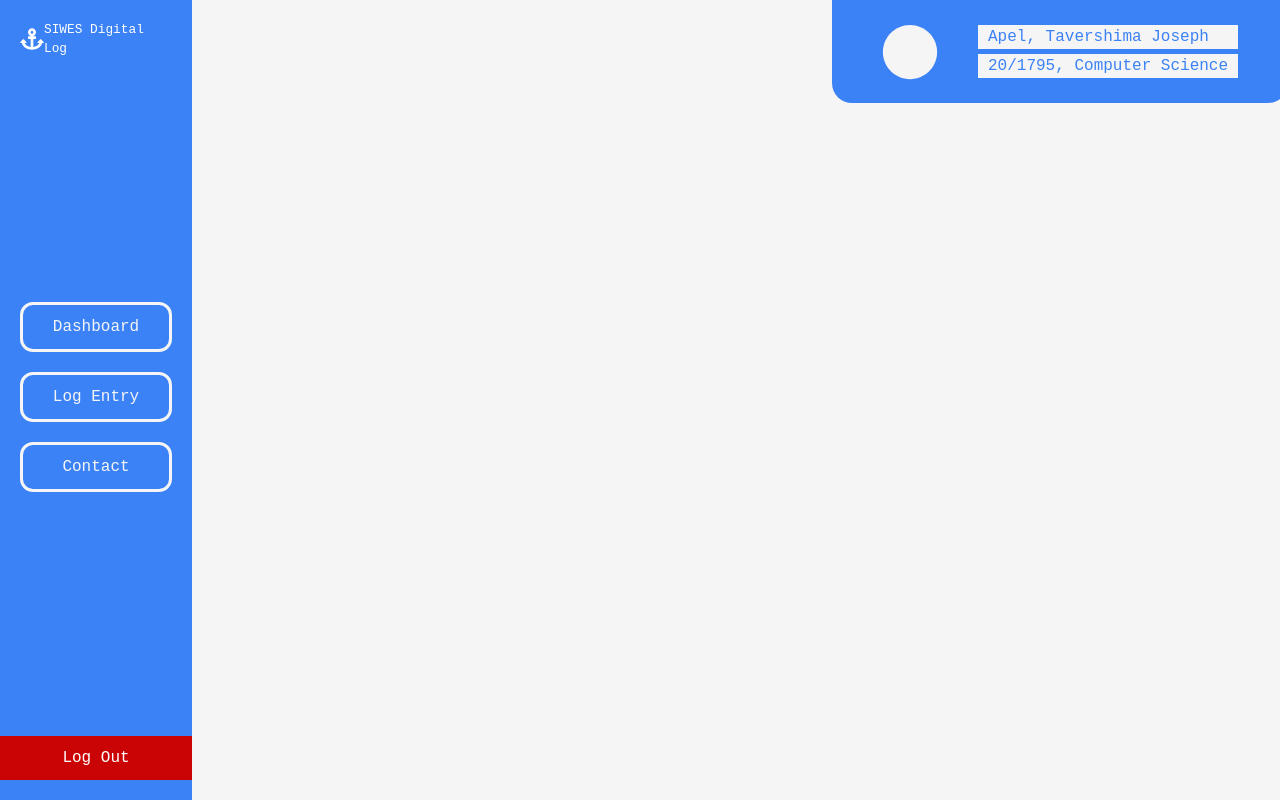
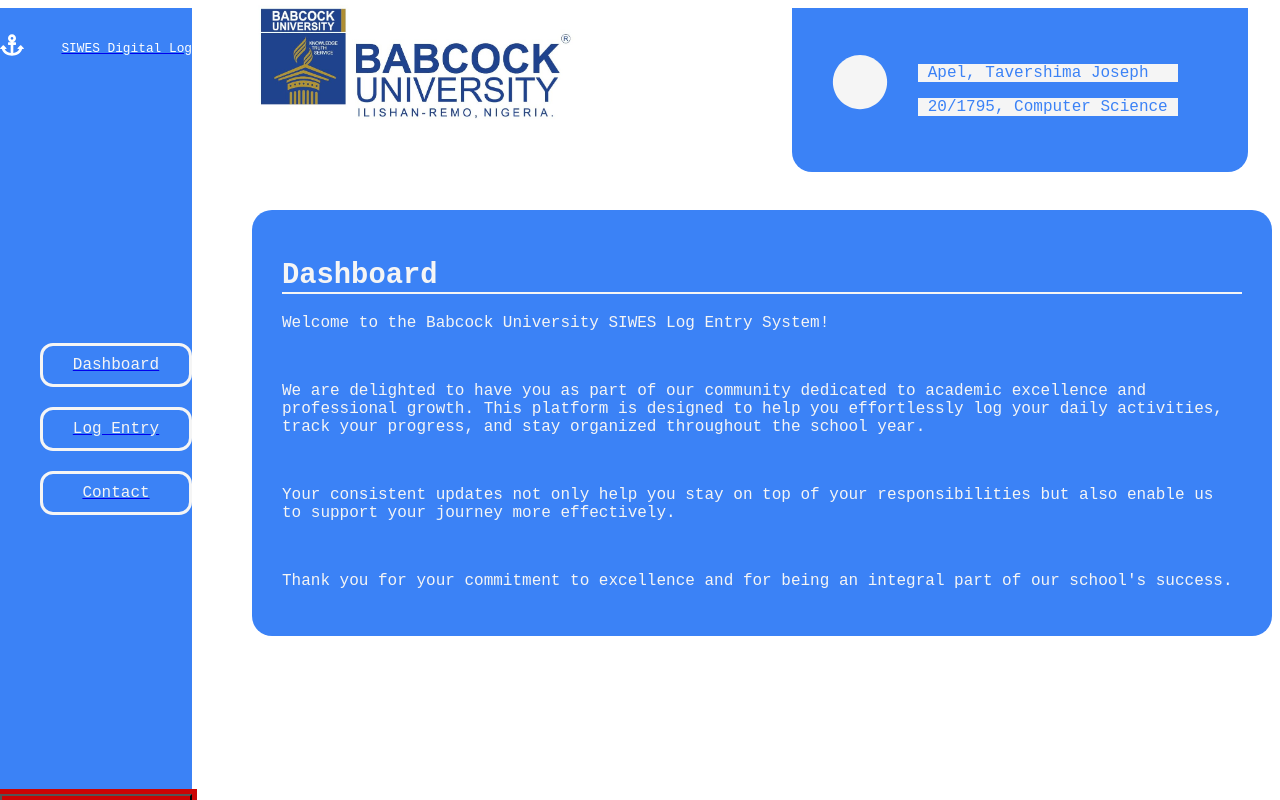
Before and after one commit to Taversh/siwes-app, a Next.js app: page /dashboard in a window 1280 px wide. Built offline with nearby package versions, Linux system fonts and the light colour scheme.

Commit message:
Complete rework on navbar, background. Addition of Contact and LogEntry Routes. Profile card media updates

```diff
--- a/app/dashboard/page.jsx
+++ b/app/dashboard/page.jsx
@@ -10,8 +10,21 @@
         <div>
           <ProfileCard/>
         </div>
-        <div>
-
+        <div className='display'>
+          <h1>Dashboard</h1>
+          <p>Welcome to the Babcock University SIWES Log Entry System!</p>
+          <br />
+          <p>
+            We are delighted to have you as part of our community dedicated to academic excellence and professional growth. This platform is designed to help you effortlessly log your daily activities, track your progress, and stay organized throughout the school year.
+          </p>
+          <br />
+          <p>
+            Your consistent updates not only help you stay on top of your responsibilities but also enable us to support your journey more effectively.
+          </p>
+          <br />
+          <p>
+            Thank you for your commitment to excellence and for being an integral part of our school's success.
+          </p>
         </div>
     </div>
   )
--- a/app/globals.css
+++ b/app/globals.css
@@ -1,7 +1,3 @@
-@tailwind base;
-@tailwind components;
-@tailwind utilities;
-
 :root {
   --foreground-rgb: 0, 0, 0;
   --background-start-rgb: 214, 219, 220;
@@ -17,13 +13,10 @@
 }
 
 body {
-  background-color: whitesmoke;
-  color: black;
+  background-image: url(./Babcock-University-cropped.jpg);
+  background-repeat: no-repeat;
+  background-size: 25%;
+  background-position: 20vw 0vh;
+  color: whitesmoke;
   font-family: 'Courier New', Courier, monospace;
 }
-
-@layer utilities {
-  .text-balance {
-    text-wrap: balance;
-  }
-}
--- a/components/ProfileCard.jsx
+++ b/components/ProfileCard.jsx
@@ -15,8 +15,8 @@
     <div>
         <div className="profile-container">
             <div style={{
-                marginRight: 10 + "px",
-                marginLeft: 30 + "px"
+                // marginRight: 10 + "px",
+                // marginLeft: 30 + "px"
             }}>
                 <span>
                     <FaCircle/>
--- a/components/nav.css
+++ b/components/nav.css
@@ -54,4 +54,5 @@
     color: white;
     text-align: center;
     padding: 5px;
+    cursor: pointer;
 }
--- a/components/styles.css
+++ b/components/styles.css
@@ -1,12 +1,12 @@
 .profile-container{
     position: relative;
-    left: 65%;
+    left: 62%;
     display: flex;
     align-items: center;
     width: fit-content;
     background-color: rgb(59, 130, 246);
     color: whitesmoke;
-    padding: 20px;
+    padding: 40px 40px;
     border-radius: 0px 0px 20px 20px;
 }
 .profile-container span{
@@ -16,6 +16,7 @@
 .name-and-details{
     margin: 0px 30px;
 }
+
 .name,
 .details{
     background-color: whitesmoke;
@@ -23,3 +24,23 @@
     margin: 5px 0px;
     padding: 0px 10px;
 }
+
+.display{
+    width: 75vw;
+    position: sticky;
+    padding: 30px;
+    left: 20vw;
+    margin-top: 3%;
+    background-color: rgb(59, 130, 246);
+    color: whitesmoke;
+    border-radius: 20px;
+}
+.display h1{
+    font-size: 1.8rem;
+    font-weight: bold;
+    border-bottom: 2px solid whitesmoke;
+    margin-bottom: 20px;
+}
+.display p{
+    font-size: 1.0rem;
+}
```
Also changed, not shown: app/contact/page.jsx (added, +17 -0 lines), app/log-entry/page.jsx (added, +17 -0 lines), app/Babcock-University-cropped.jpg (added), app/Babcock-University.jpg (added).
